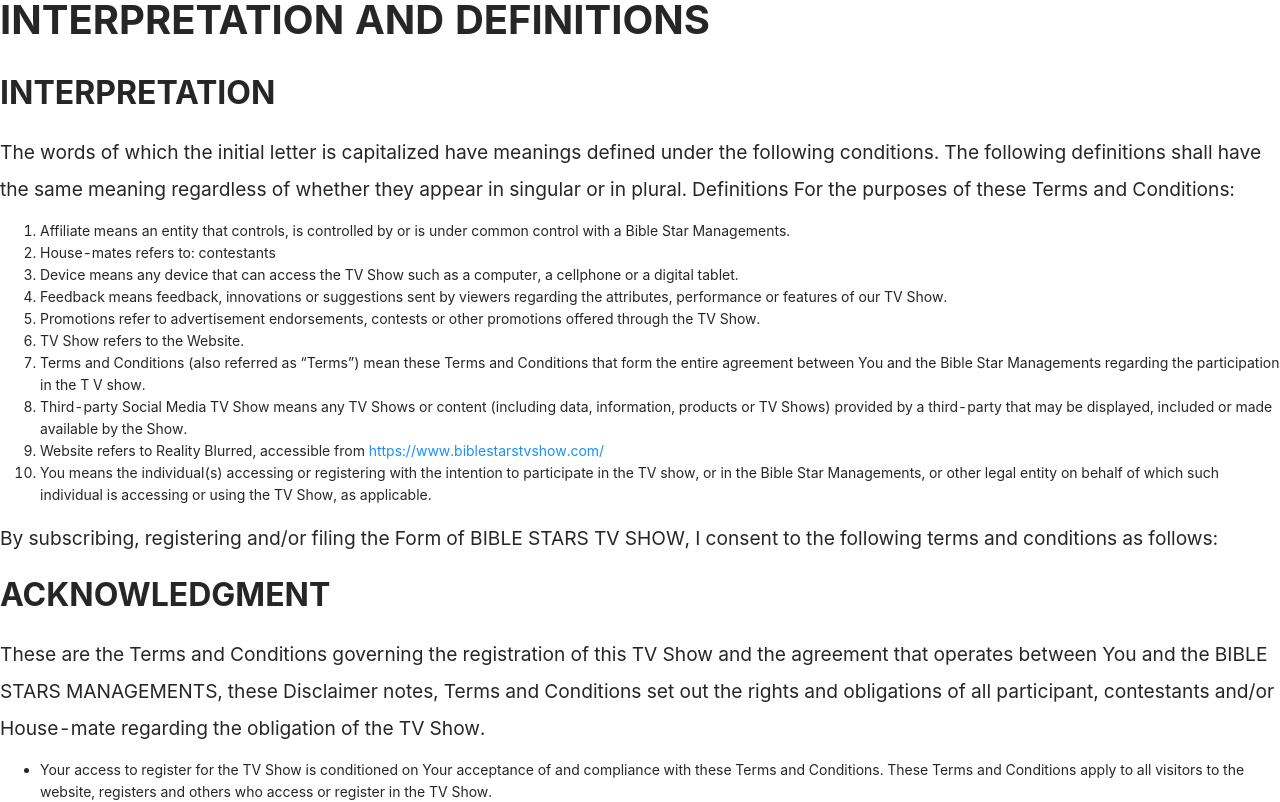
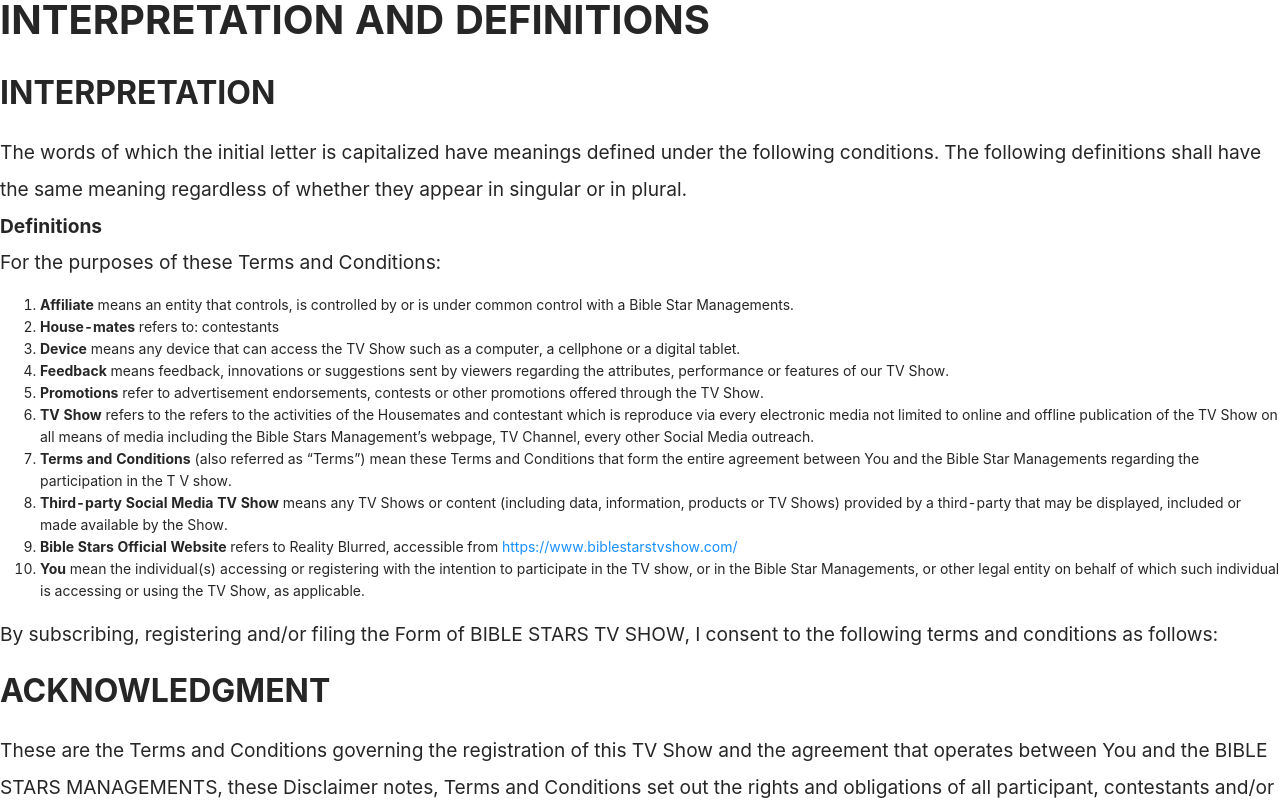
Before and after one commit to Maestroharyor/bible-stars-tv, a Next.js app: page /terms-and-conditions in a window 1280 px wide. Shown: the part 760-1562 px from the top of the page. Built offline with nearby package versions, Linux system fonts and the light colour scheme.

Commit message:
Terms and conditions update

```diff
--- a/pages/terms-and-conditions.jsx
+++ b/pages/terms-and-conditions.jsx
@@ -24,47 +24,47 @@
           The words of which the initial letter is capitalized have meanings
           defined under the following conditions. The following definitions
           shall have the same meaning regardless of whether they appear in
-          singular or in plural. Definitions For the purposes of these Terms and
+          singular or in plural. <br /><b>Definitions</b> <br /> For the purposes of these Terms and
           Conditions:
         </p>
         <ol className="list-decimal list-inside text-[1.2rem] leading-[2.3rem] mb-5">
           <li>
-            Affiliate means an entity that controls, is controlled by or is
+            <strong>Affiliate</strong> means an entity that controls, is controlled by or is
             under common control with a Bible Star Managements.
           </li>
-          <li>House-mates refers to: contestants</li>
+          <li><strong>House-mates</strong> refers to: contestants</li>
           <li>
-            Device means any device that can access the TV Show such as a
+            <strong>Device</strong> means any device that can access the TV Show such as a
             computer, a cellphone or a digital tablet.
           </li>
           <li>
-            Feedback means feedback, innovations or suggestions sent by viewers
+            <strong>Feedback</strong> means feedback, innovations or suggestions sent by viewers
             regarding the attributes, performance or features of our TV Show.
           </li>
           <li>
-            Promotions refer to advertisement endorsements, contests or other
+            <strong>Promotions</strong> refer to advertisement endorsements, contests or other
             promotions offered through the TV Show.
           </li>
-          <li>TV Show refers to the Website.</li>
+          <li><strong>TV Show</strong> {`refers to the refers to the activities of the Housemates and contestant which is reproduce via every electronic media not limited to online and offline publication of the TV Show on all means of media including the Bible Stars Management’s webpage, TV Channel, every other Social Media outreach.`}</li>
           <li>
-            Terms and Conditions (also referred as “Terms”) mean these Terms and
+            <strong>Terms and Conditions</strong> (also referred as “Terms”) mean these Terms and
             Conditions that form the entire agreement between You and the Bible
             Star Managements regarding the participation in the T V show.
           </li>
           <li>
-            Third-party Social Media TV Show means any TV Shows or content
+            <strong>Third-party Social Media TV Show</strong> means any TV Shows or content
             (including data, information, products or TV Shows) provided by a
             third-party that may be displayed, included or made available by the
             Show.
           </li>
           <li>
-            Website refers to Reality Blurred, accessible from{" "}
+            <strong>Bible Stars Official Website</strong> refers to Reality Blurred, accessible from{" "}
             <a href="https://www.biblestarstvshow.com/">
               https://www.biblestarstvshow.com/
             </a>
           </li>
           <li>
-            You means the individual(s) accessing or registering with the
+            <strong>You</strong> mean the individual(s) accessing or registering with the
             intention to participate in the TV show, or in the Bible Star
             Managements, or other legal entity on behalf of which such
             individual is accessing or using the TV Show, as applicable.
@@ -84,10 +84,7 @@
         </p>
         <ul className="pl-5 list-style-none text-[1.2rem] leading-[2.3rem] mb-5 flex flex-col gap-5">
           <li>
-            Your access to register for the TV Show is conditioned on Your
-            acceptance of and compliance with these Terms and Conditions. These
-            Terms and Conditions apply to all visitors to the website, registers
-            and others who access or register in the TV Show.
+          Your access to register for the TV Show is conditioned on Your acceptance of and compliance with these Terms and Conditions. These Terms and Conditions apply to all visitors to the website, registers and others who access or register in the TV Show.
           </li>
           <li>
             By accessing or registering in the TV Show You agree to be bound by
@@ -402,7 +399,7 @@
         </p>
         <h3>SEVERABILITY AND WAIVER</h3>
         <p>
-          <span className="block">Severability</span>
+          <span className="block italic">Severability</span>
           <span>
             If any provision of these Terms is held to be unenforceable or
             invalid, such provision will be changed and interpreted to
@@ -412,7 +409,7 @@
           </span>
         </p>
         <p>
-          <span className="block">Waiver</span>
+          <span className="block italic">Waiver</span>
           <span>
             {`Except as provided herein, the failure to exercise a right or to
             require performance of an obligation under this Terms shall not
```
